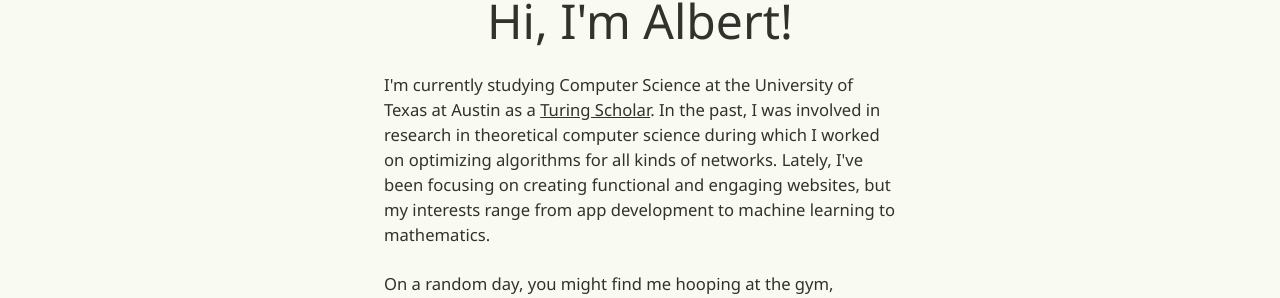
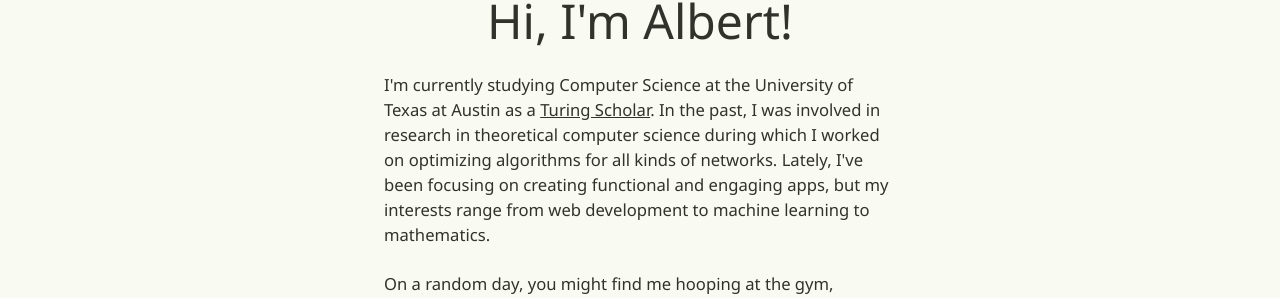
Before and after one commit to beastgwert/ajiang, a React (Vite) app: page / in a window 1280 px wide. Shown: the part 433-731 px from the top of the page. Built offline with nearby package versions, Linux system fonts and the light colour scheme.

Commit message:
Update homepage

```diff
--- a/src/components/Home.jsx
+++ b/src/components/Home.jsx
@@ -19,7 +19,7 @@
               </Typography>
               <Typography variant='h5' sx={{width: '40%', fontSize: "1.3rem", lineHeight: 1.5}}>
               I'm currently studying Computer Science at the University of Texas at Austin as a <Link href="https://www.cs.utexas.edu/turing-scholars" sx={{color: "secondary.main", textDecoration: "underline"}}>Turing Scholar</Link>
-              . In the past, I was involved in research in theoretical computer science during which I worked on optimizing algorithms for all kinds of networks. Lately, I've been focusing on creating functional and engaging websites, but my interests range from app development to machine learning to mathematics.
+              . In the past, I was involved in research in theoretical computer science during which I worked on optimizing algorithms for all kinds of networks. Lately, I've been focusing on creating functional and engaging apps, but my interests range from web development to machine learning to mathematics.
               </Typography>
               <Typography variant='h5' sx={{width: '40%', fontSize: "1.3rem", lineHeight: 1.5}}>
               On a random day, you might find me hooping at the gym, reading a book, playing DOTA 2, or if you're really lucky, singing to myself while jogging outside at 2 AM.
```
